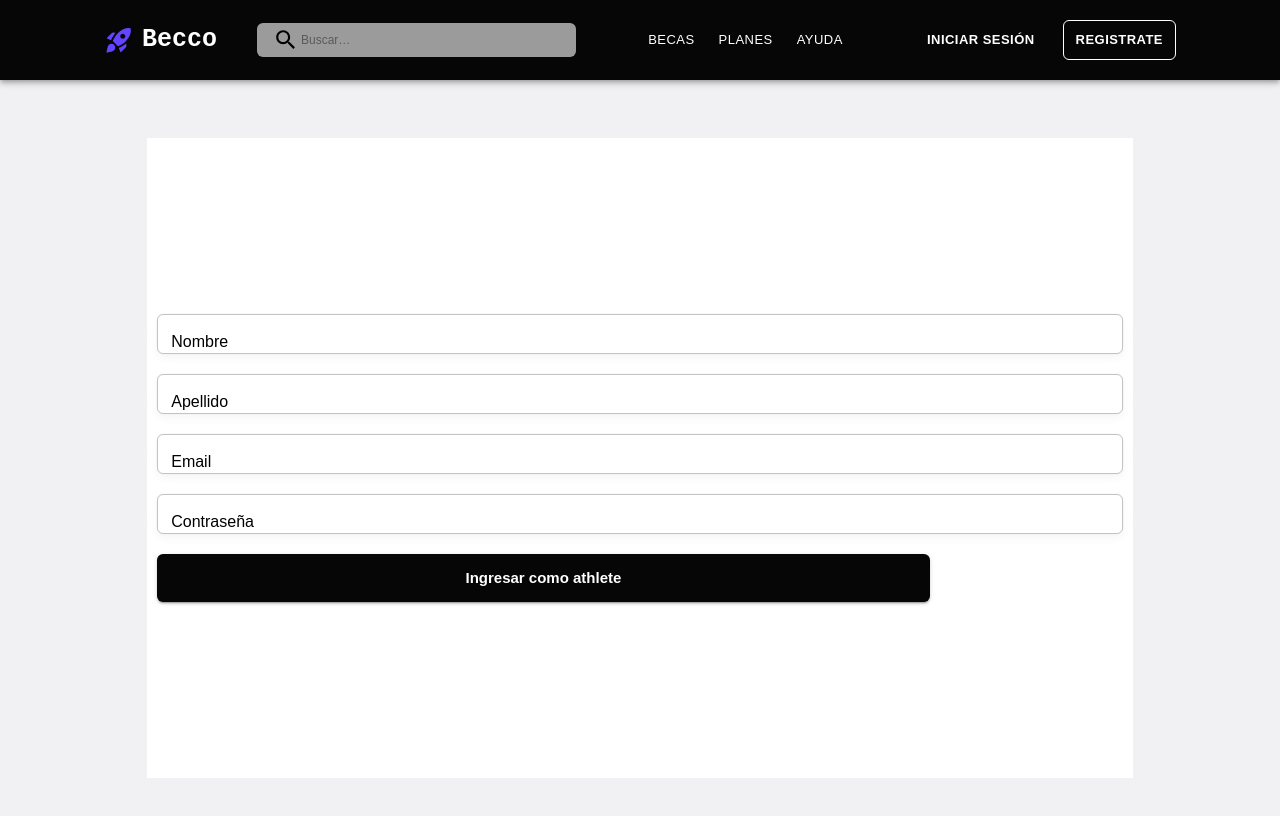
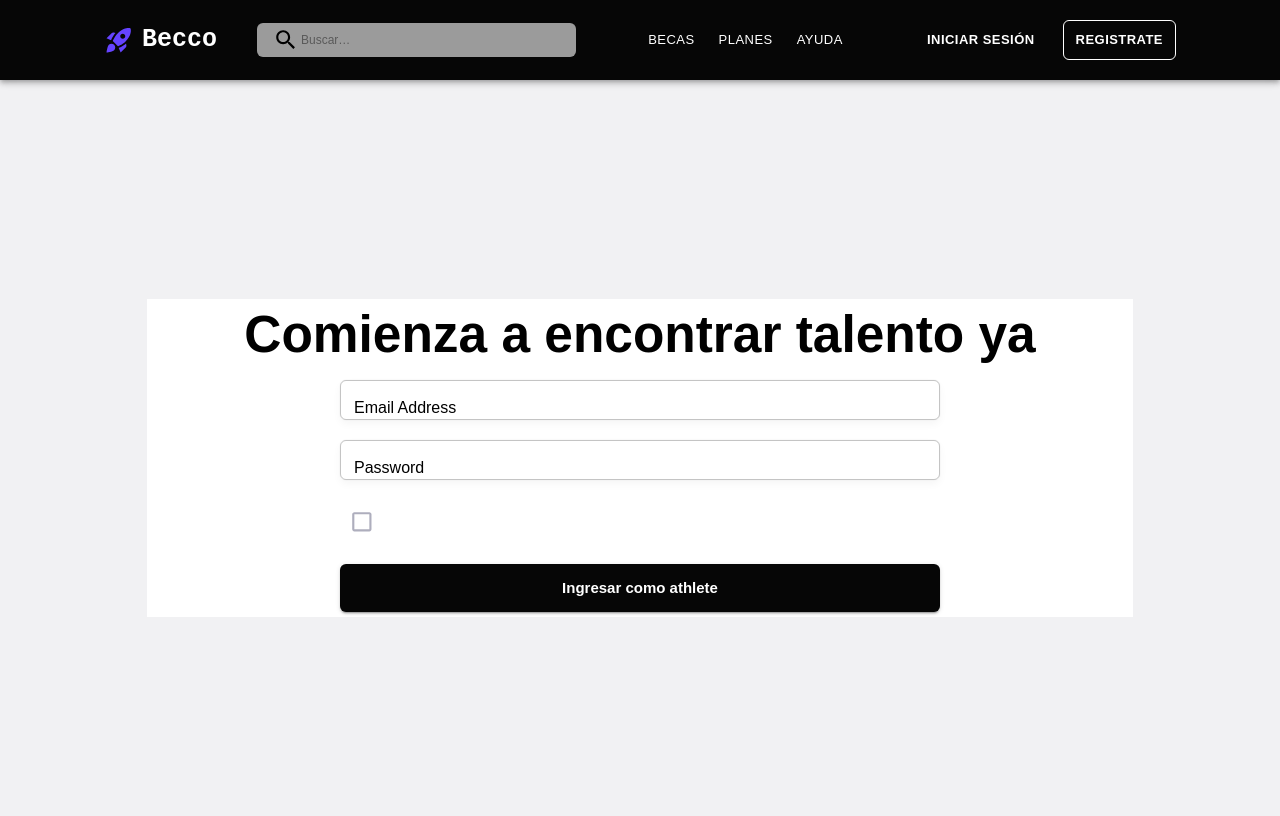
Before and after one commit to No-Country/c8-48-t-typescript-react, a React (Vite) app in the folder client/: page /login/athletes in a window 1280 px wide. Built offline with nearby package versions, Linux system fonts and the light colour scheme.

Commit message:
Formulary to Login

```diff
--- a/client/src/routes/app.routes.tsx
+++ b/client/src/routes/app.routes.tsx
@@ -6,7 +6,7 @@ const SignUpAthlete = lazy(() => import('../views/SignUpAthlete'));
 const SignUpUniversity = lazy(() => import('../views/SignUpUniversity'));
 const Error404 = lazy(() => import('../views/error/Error404'));
 const Error50X = lazy(() => import('../views/error/Error50X'));
-const Login = lazy(() => import('../views/sign-in'));
+const Login = lazy(() => import('../views/login'));
 
 export const routesApp: JSX.Element = (
   <Route path="/" element={<DefaultLayout />}>
--- a/client/src/views/sign-in/index.tsx
+++ b/client/src/views/login/index.tsx
@@ -1,24 +1,26 @@
-import { Box, Button, Card, styled, TextField } from '@mui/material';
+import {
+  Box,
+  Button,
+  Card,
+  Checkbox,
+  FormControl,
+  styled,
+  TextField,
+  Typography,
+} from '@mui/material';
 import { useFormik } from 'formik';
 import * as yup from 'yup';
 
 const validationSchema = yup.object({
-  email: yup.string().email('Ingresa un email válido').required('Email es requerido'),
   name: yup.string().required('Nombre es requerido'),
   lastName: yup.string().required('Apellido es requerido'),
-  password: yup
-    .string()
-    .min(8, 'La contraseña debería tener un mínimo de 8 carácteres')
-    .required('Contraseña es requerida'),
 });
 
 const Login = ({ variation = 'athlete' }: { variation: 'athlete' | 'university' }) => {
   const formik = useFormik({
     initialValues: {
-      email: '',
       name: '',
       lastName: '',
-      password: '',
     },
     validationSchema: validationSchema,
     onSubmit: (values) => {
@@ -28,15 +30,26 @@ const Login = ({ variation = 'athlete' }: { variation: 'athlete' | 'university'
   return (
     <Box display="flex" flexDirection="row" justifyContent="center" width="100%" mt="20px">
       <MainContainer>
-        <form onSubmit={formik.handleSubmit}>
-          <CustomTextField formik={formik} name={'name'} label={'Nombre'} />
-          <CustomTextField formik={formik} name={'lastName'} label={'Apellido'} />
-          <CustomTextField formik={formik} name={'email'} label={'Email'} />
-          <CustomTextField formik={formik} name={'password'} label={'Contraseña'} />
-          <Button color="primary" variant="contained" fullWidth type="submit" sx={{ width: '80%' }}>
-            Ingresar como {variation}
-          </Button>
-        </form>
+        <Typography variant="h3" fontWeight="bold" mb={2}>
+          Comienza a encontrar talento ya
+        </Typography>
+        <CustomTextField formik={formik} name={'name'} label={'Email Address'} />
+        <CustomTextField formik={formik} name={'lastName'} label={'Password'} />
+        <Box width="100%" maxWidth="600px">
+          <Checkbox sx={{ mb: '20px' }} />
+        </Box>
+        <Button
+          color="primary"
+          variant="contained"
+          fullWidth
+          type="button"
+          sx={{ width: '80%', maxWidth: '600px' }}
+          onClick={() => {
+            formik.handleSubmit();
+          }}
+        >
+          Ingresar como {variation}
+        </Button>
       </MainContainer>
     </Box>
   );
@@ -50,8 +63,10 @@ const CustomTextField = ({ formik, name, label }: { formik: any; name: string; l
     id={name}
     name={name}
     label={label}
-    sx={{ mb: '20px' }}
+    sx={{ mb: '20px', maxWidth: '600px' }}
     color="primary"
+    size="medium"
+    variant="outlined"
     value={formik.values[name]}
     onChange={formik.handleChange}
     error={formik.touched[name] && Boolean(formik.errors[name])}
@@ -60,7 +75,7 @@ const CustomTextField = ({ formik, name, label }: { formik: any; name: string; l
 );
 
 const MainContainer = styled(Box)(() => ({
-  padding: 10,
+  padding: 5,
   margin: 5,
   backgroundColor: '#fff',
   display: 'flex',
@@ -68,5 +83,5 @@ const MainContainer = styled(Box)(() => ({
   flexDirection: 'column',
   alignItems: 'center',
   justifyContent: 'center',
-  height: '80vh',
+  height: '80hv',
 }));
```
